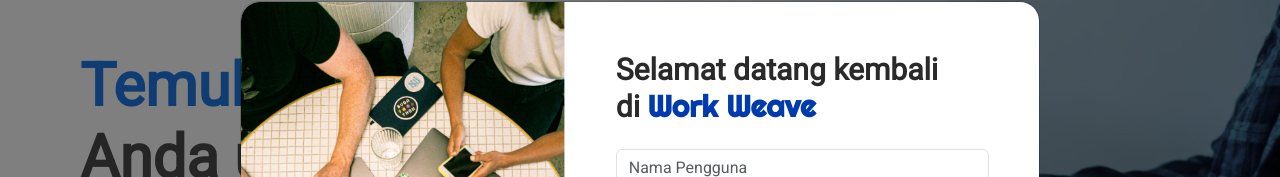
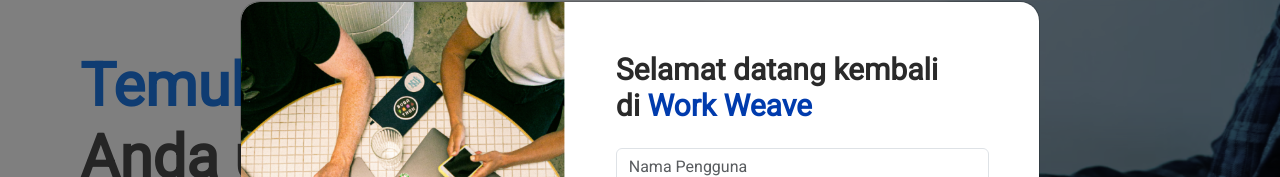
Before and after one commit to syraista/workweave, a React (Vite) app: page / in a window 1280 px wide. Both pictures are taken after a click on the button "Masuk". Shown: the part 149-326 px from the top of the page. Built offline with nearby package versions, Linux system fonts and the light colour scheme.

Commit message:
Update loginregist.css

```diff
--- a/src/css/loginregist.css
+++ b/src/css/loginregist.css
@@ -13,7 +13,7 @@
     font-weight: bold;
 }
 .logtitle span{
-    font-family: 'Righteous';
+    font-family: 'Roboto';
     color: #003BAD;
 }
 .logmain img{
```
